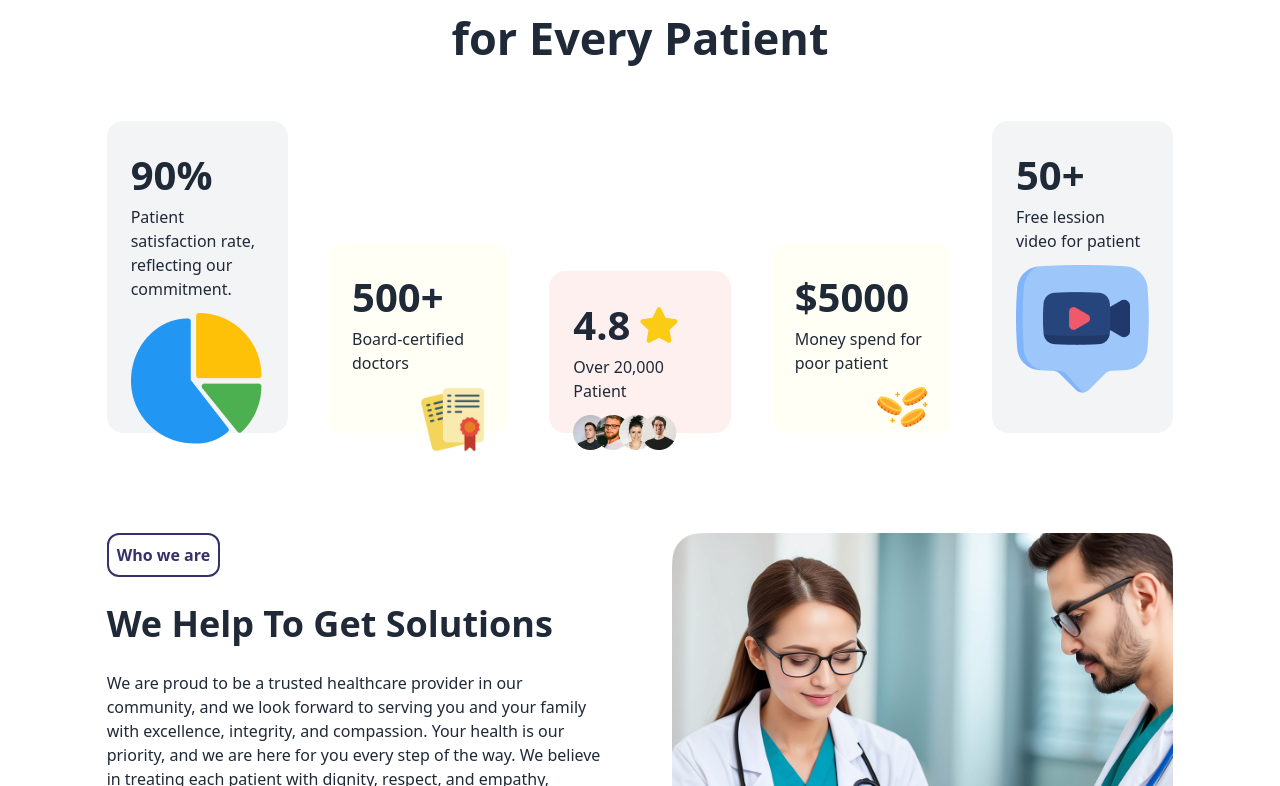
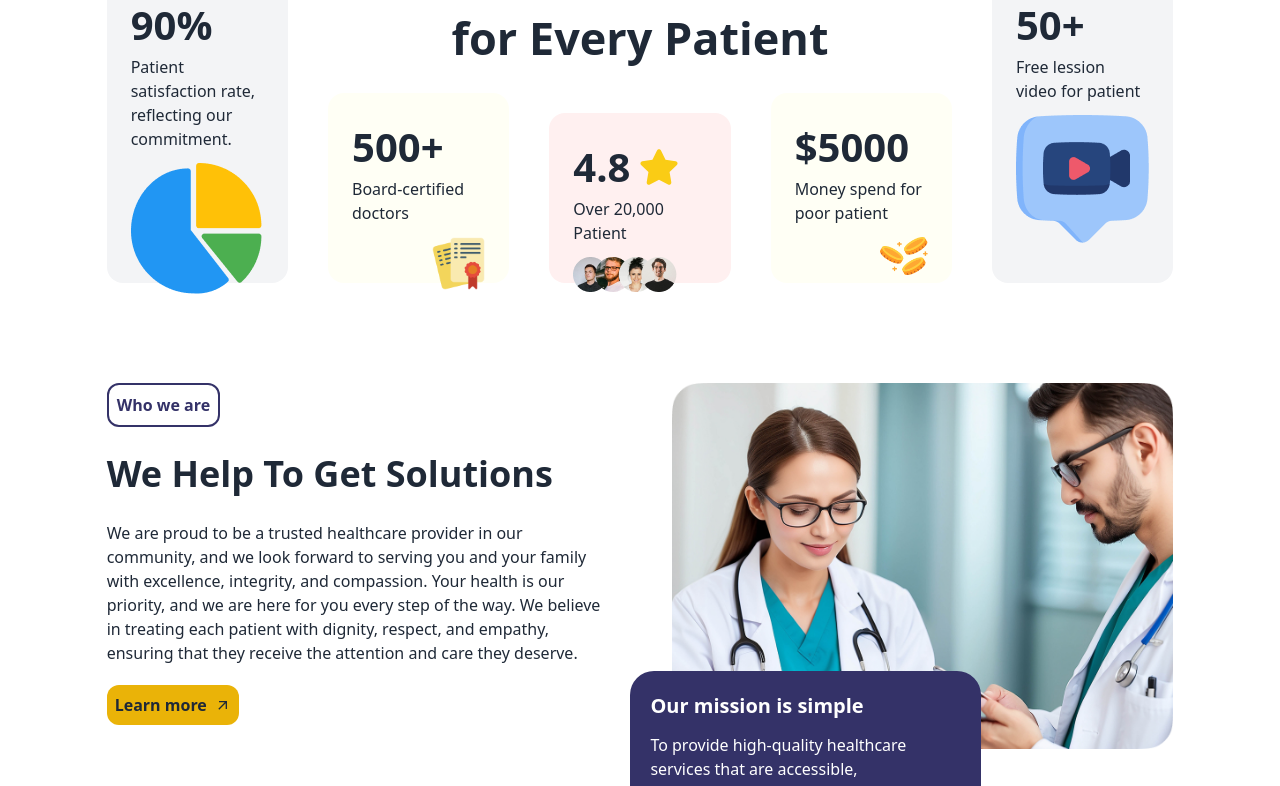
Before and after one commit to abtaheetaseen/heritage-nest, a React (Vite) app: page / in a window 1280 px wide. Shown: the part 714-1500 px from the top of the page. Built offline with nearby package versions, Linux system fonts and the light colour scheme.

Commit message:
second commit

```diff
--- a/src/App.css
+++ b/src/App.css
@@ -30,7 +30,7 @@
 
 .discount-bg{
   height: 500px;
-  background: linear-gradient(480deg, rgba(19, 19, 24, 1.00) 0%, rgba(19, 19, 24, 0.50) 100%), url(./assets/images/discount.png);
+  background: linear-gradient(480deg, rgba(20, 0, 78, 0.8) 0%, rgba(19, 19, 24, 0.50) 100%), url(./assets/images/discount.png);
   background-repeat: no-repeat;
   background-size: cover;
   background-position: center;
--- a/src/components/Discount.jsx
+++ b/src/components/Discount.jsx
@@ -1,24 +1,28 @@
 import React from 'react'
-import discount from "../assets/images/discount.png"
 import { MdArrowOutward } from 'react-icons/md'
 import '../App.css';
+import discountLogo from "../assets/images/footerLogo.png"
 
 const Discount = () => {
     return (
         <div className='w-10/12 mx-auto discount-bg mb-[100px] flex items-center'>
 
-                <div>
-                <h1 className='w-3/5 text-[30px] px-10 text-white'>Get Your
+
+                <div className='w-full'>
+                <div className='flex items-center justify-end px-10 mb-10 lg:mb-0 md:mb-0'>
+                   <img src={discountLogo} alt="" />
+                </div>
+                <h1 className='lg:w-2/5 md:w-2/5 w-4/5 text-[20px] md:text-[30px] lg:text-[30px] px-10 text-white font-bold'>Get Your
                     First Appointment
                     at 50% Off!</h1>
 
-                    <div className='flex items-center justify-start gap-2 px-10 mt-5'>
+                    <div className='flex flex-col md:flex-row lg:flex-row items-start md:items-center lg:items-center justify-start gap-2 px-10 mt-5'>
                     <button className='flex items-center justify-center gap-2 border-2 border-none bg-yellow-500 font-bold p-2 rounded-xl'>
                     Appointment
                     <MdArrowOutward />
                 </button>
 
-                <button className='flex items-center justify-center gap-2 border-2 border-white text-white bg-transparent font-bold p-2 rounded-xl'>
+                <button className='flex items-center justify-center gap-2 border-2 border-white text-white bg-transparent p-2 rounded-xl'>
                     Learn More
                     <MdArrowOutward />
                 </button>
--- a/src/components/Navbar.jsx
+++ b/src/components/Navbar.jsx
@@ -1,5 +1,5 @@
 import React from 'react'
-import { NavLink } from 'react-router-dom'
+import { Link, NavLink } from 'react-router-dom'
 import { MdArrowOutward } from "react-icons/md";
 import logo from "../assets/images/logo.png"
 
@@ -50,6 +50,13 @@ const Navbar = () => {
             </li>
           </NavLink>
 
+            <Link to="/">
+          <button className='flex items-center justify-center gap-2 border-2 border-[#343268] bg-transparent font-bold p-2 rounded-xl text-[#343268]'>
+                    Appointment
+                    <MdArrowOutward />
+                </button>
+                </Link>
+
                     </ul>
                 </div>
 
@@ -84,7 +91,7 @@ const Navbar = () => {
                 </ul>
             </div>
             <div className="navbar-end">
-                <button className='flex items-center justify-center gap-2 border-2 border-[#343268] bg-transparent font-bold p-2 rounded-xl text-[#343268]'>
+                <button className='items-center justify-center gap-2 border-2 border-[#343268] bg-transparent font-bold p-2 rounded-xl text-[#343268] hidden md:flex lg:flex'>
                     Appointment
                     <MdArrowOutward />
                 </button>
--- a/src/components/ServiceSection.jsx
+++ b/src/components/ServiceSection.jsx
@@ -7,7 +7,7 @@ const ServiceSection = () => {
     <div className='w-10/12 mx-auto mt-[150px] mb-[100px] bg-[#FFFFF5] p-10'>
 
         {/* div 1 */}
-      <div className='grid grid-cols-1 lg:grid-cols-2 md:grid-cols-2 gap-16 mb-16'>
+      <div className='grid grid-cols-1 lg:grid-cols-2 gap-16 mb-16'>
 
         <div className='flex items-center justify-center'>
             <div>
@@ -47,7 +47,7 @@ const ServiceSection = () => {
       </div>
 
       {/* div 2 */}
-      <div className='grid grid-cols-1 lg:grid-cols-2 md:grid-cols-2 gap-16'>
+      <div className='grid grid-cols-1 lg:grid-cols-2 gap-16'>
 
       <div className="relative w-full flex items-end service2-bg h-[400px] rounded-xl">
       <div className="absolute inset-0 bg-opacity-50"></div>
--- a/src/components/Stats.jsx
+++ b/src/components/Stats.jsx
@@ -11,10 +11,10 @@ const Stats = () => {
 
     <>
     <div className='relative font-bold w-10/12 mx-auto mt-[50px]'>
-            <h1 className='text-left lg:text-center md:text-center lg:text-[45px] md:text-[30px] text-[22px]'>Comprehensive Care <br /> for Every Patient</h1>
+            <h1 className='text-center lg:text-[45px] md:text-[30px] text-[25px]'>Comprehensive Care <br /> for Every Patient</h1>
         </div>
 
-    <div className='w-10/12 mx-auto my-[50px] grid grid-cols-1 lg:grid-cols-5 gap-10 relative'>
+    <div className='w-10/12 mx-auto my-[50px] lg:mt-[-100px] grid grid-cols-1 lg:grid-cols-5 gap-10 relative'>
 
         <div className='h-[312px] bg-gray-100 rounded-2xl p-6'>
             <h1 className='text-[40px] font-bold'>90%</h1>
@@ -27,17 +27,17 @@ const Stats = () => {
             <h1 className='text-[40px] font-bold'>500+</h1>
             <p className='mb-3'>Board-certified doctors</p>
             <div className='flex items-center justify-end'>
-            <img className='h-[65px]' src={stats2} alt="" />
+            <img className='h-[65px] pb-3' src={stats2} alt="" />
             </div>
             </div>
         </div>
 
         <div className='flex items-end'>
-            <div className='w-full h-[162px] bg-[#fff0f0] rounded-2xl p-6'>
+            <div className='w-full h-[170px] bg-[#fff0f0] rounded-2xl p-6'>
             <h1 className='text-[40px] font-bold flex items-center justify-start gap-2'>4.8 <FaStar className='text-yellow-400' /> </h1>
             <p className='mb-3'>Over 20,000 Patient</p>
             <div className='flex items-center justify-start'>
-            <img src={stats3} alt="" />
+            <img className='' src={stats3} alt="" />
             </div>
             </div>
         </div>
@@ -47,7 +47,7 @@ const Stats = () => {
             <h1 className='text-[40px] font-bold'>$5000</h1>
             <p className='mb-3'>Money spend for poor patient</p>
             <div className='flex items-center justify-end'>
-            <img className='h-[40px]' src={stats4} alt="" />
+            <img className='h-[50px] pb-3' src={stats4} alt="" />
             </div>
             </div>
         </div>
--- a/src/components/Testimonials.jsx
+++ b/src/components/Testimonials.jsx
@@ -75,6 +75,14 @@ const Testimonials = () => {
 
             </div>
 
+            <div className="flex justify-center items-center mt-16">
+      <div className="flex space-x-4">
+        <div className="w-3 h-3 bg-gray-300 rounded-full"></div>
+        <div className="w-3 h-3 bg-yellow-500 rounded-full"></div>
+        <div className="w-3 h-3 bg-gray-300 rounded-full"></div>
+      </div>
+    </div>
+
         </div>
     )
 }
--- a/src/components/Who.jsx
+++ b/src/components/Who.jsx
@@ -23,18 +23,19 @@ const Who = () => {
                 </button>
             </div>
 
-        <div className='relative'>
-            <div className='flex items-center justify-end h-full w-full'>
+        <div className='relative grid grid-cols-1 gap-16'>
+            <div className='flex items-center lg:justify-end justify-center h-full w-full'>
             <img src={who} alt="" />
             </div>
 
-            <div className='w-[60%] bg-[#343268] p-5 absolute top-72 rounded-3xl flex items-center justify-center'>
+            <div className='lg:w-[70%] bg-[#343268] p-5 lg:absolute lg:right-48 lg:top-72 rounded-3xl flex items-center justify-center'>
                 <div>
-                <h1 className='text-[26px] text-white font-semibold mb-3'>Our mission is simple</h1>
+                <h1 className='text-[20px] text-white font-semibold mb-3'>Our mission is simple</h1>
                 <p className='text-white'>To provide high-quality healthcare services that are accessible, personalized, and patient-centered.</p>
                 </div>
             </div>
         </div>
+
 
     </div>
   )
```
